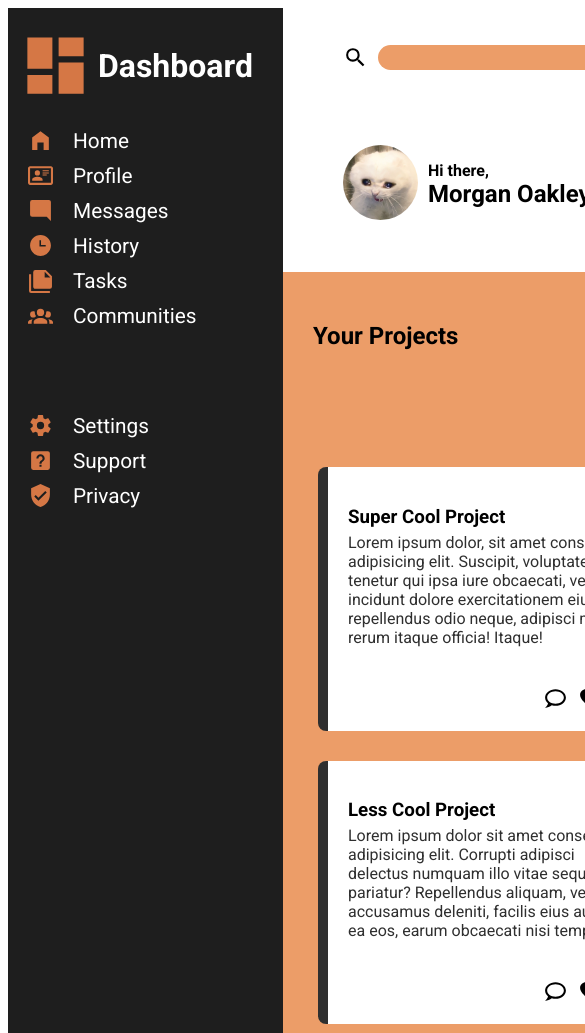
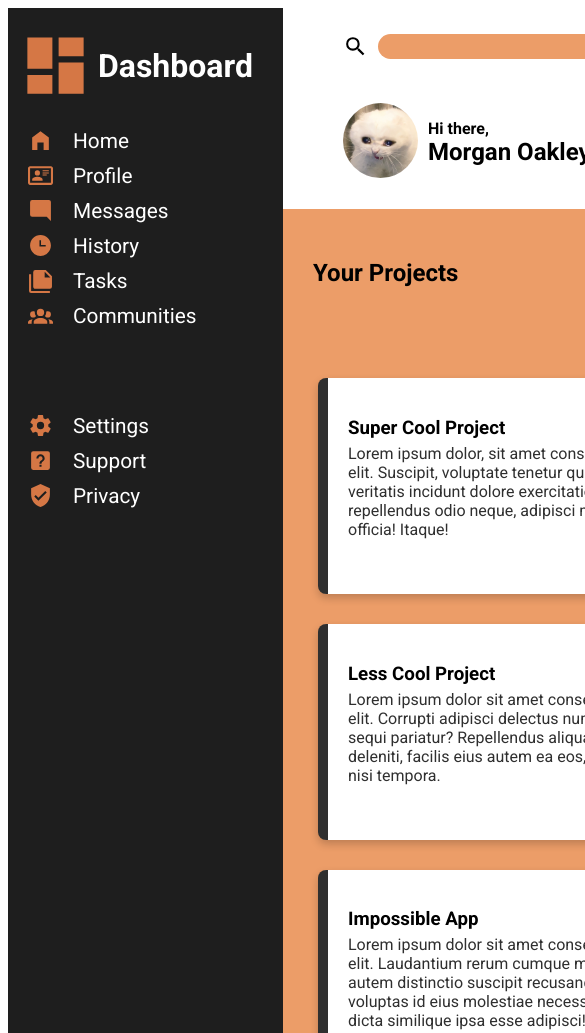
Before and after one commit to basaaj/admin-dashboard, a plain HTML site: page index.html in a window 390 px wide. Shown: the top 1033 px of the page, 585 px wide, since content can reach past the window. Drawn offline with Linux system fonts and the light colour scheme.

Commit message:
Fix project and header positioning when resizing

```diff
--- a/styles.css
+++ b/styles.css
@@ -34,7 +34,7 @@
     grid-area: header;
     display: grid;
     grid-template-rows: 1fr 2fr;
-    grid-template-columns: 3fr 1fr;
+    grid-template-columns: minmax(1fr, 3fr) minmax(200px, 1fr);
     align-items: center;
     padding: 10px 60px;
     gap: 10px;
@@ -115,8 +115,7 @@
 .project-items {
     grid-row: 2;
     display: grid;
-    grid-template-columns: repeat(2, minmax(400px, 1fr));
-    grid-template-rows: 1fr 1fr 1fr;
+    grid-template-columns: repeat(auto-fit, minmax(450px, 1fr));
     gap: 20px;
     margin-top: -25px;
 }
@@ -134,6 +133,7 @@
     background-color: white;
     border-radius: 8px;
     padding: 20px;
+    box-shadow: 0 4px 8px 0 rgba(0, 0, 0, 0.2);;
 }
 
 .project {
@@ -238,10 +238,3 @@ button:hover,
 .trending-item:hover {
     cursor: pointer;
 }
-
-
-@media screen and (max-width:756px) {
-    .project-items {
-        grid-template-columns: minmax(350px, 1fr);
-    }
-}
```
